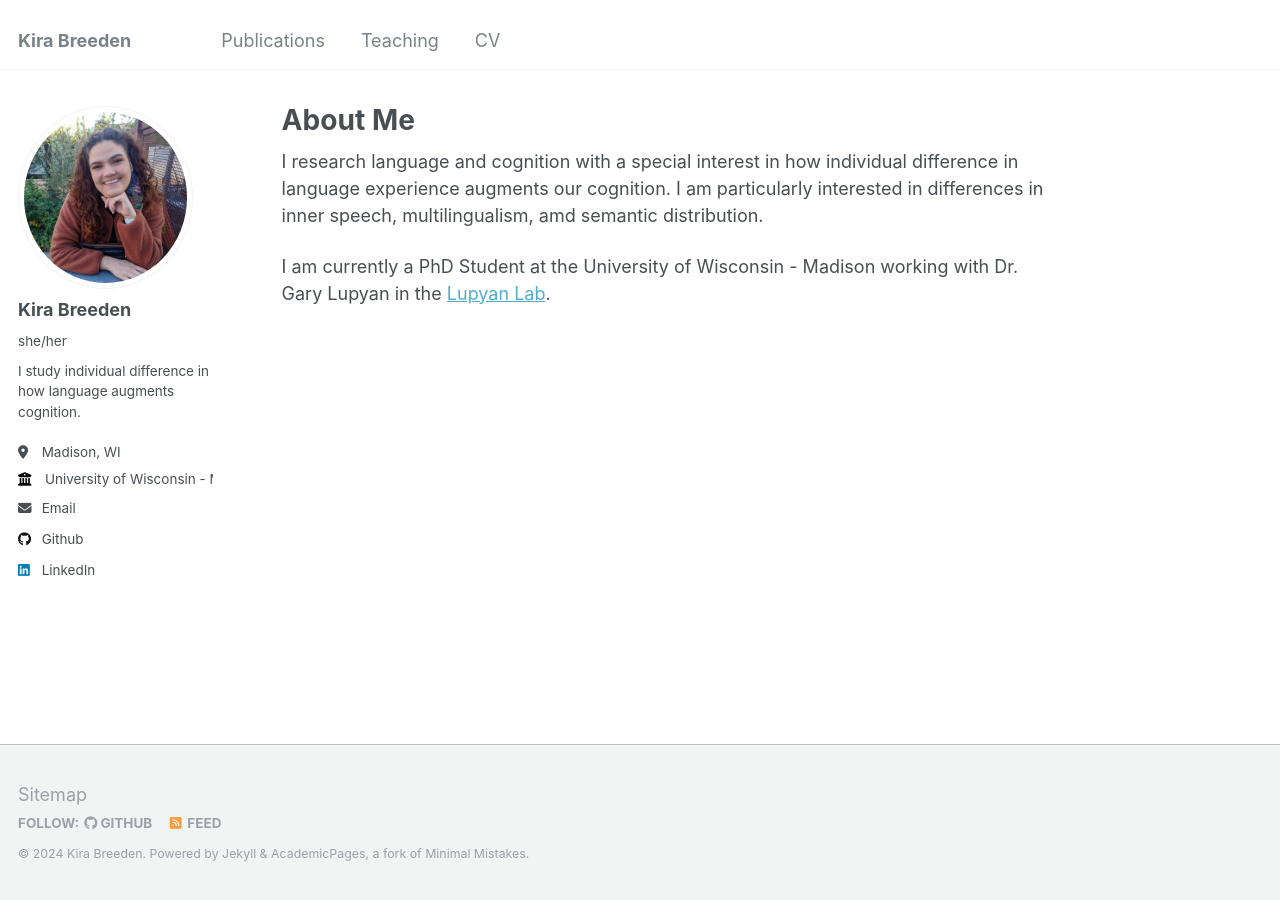
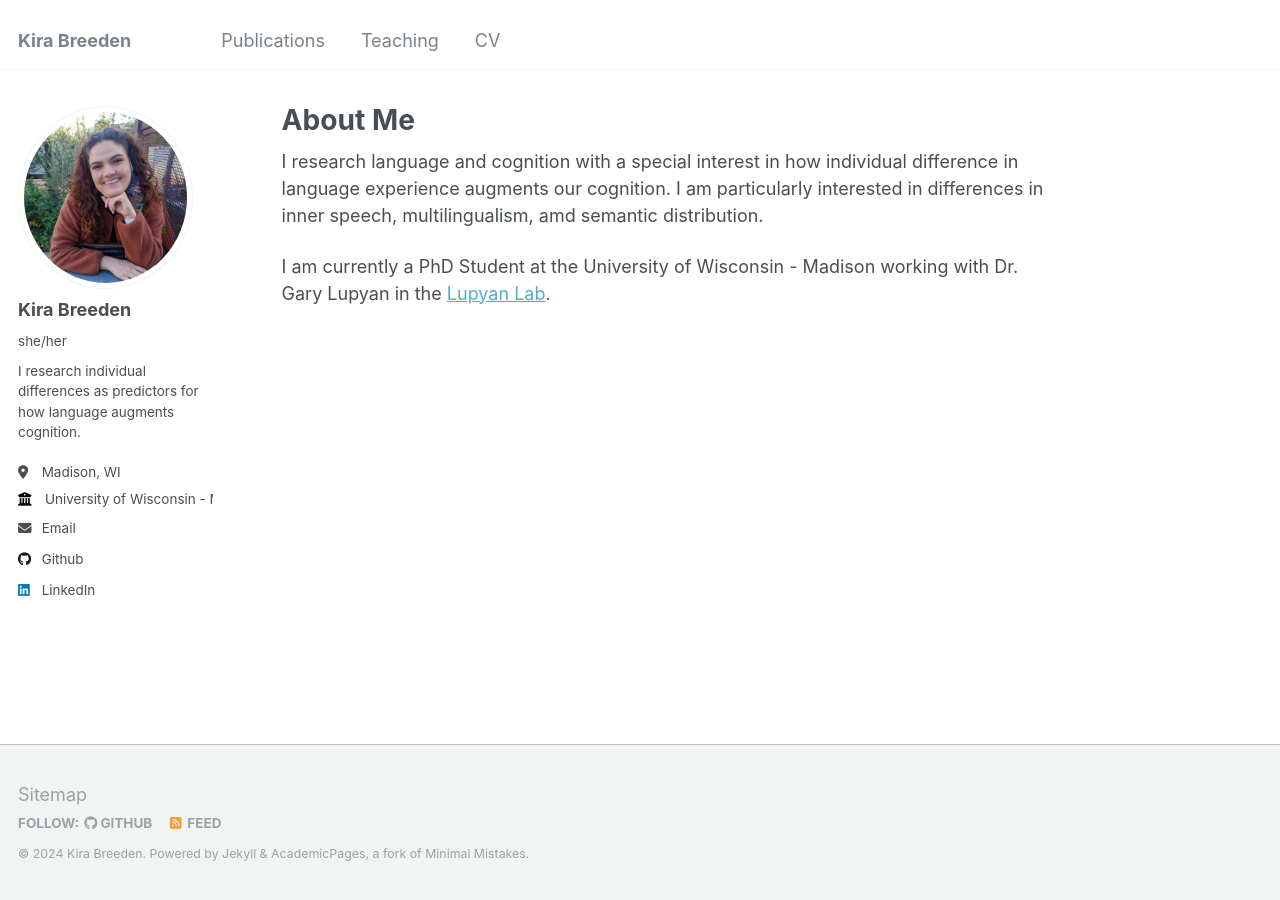
Before and after one commit to kmbreeden21/kmbreeden21.github.io, a Jekyll site: the page built from _pages/about.md, in a window 1280 px wide. Built offline with Jekyll 4.4.1, drawn with Linux system fonts in a browser that asks for light colours.

Commit message:
Update _config.yml

```diff
--- a/_config.yml
+++ b/_config.yml
@@ -24,7 +24,7 @@ author:
   avatar           : "KB_Casual_Headshot.JPG"
   name             : "Kira Breeden"
   pronouns         : "she/her"
-  bio              : "I study individual difference in how language augments cognition."
+  bio              : "I research individual differences as predictors for how language augments cognition."
   location         : "Madison, WI"
   employer         : "University of Wisconsin - Madison"
   uri              : # URL
```
